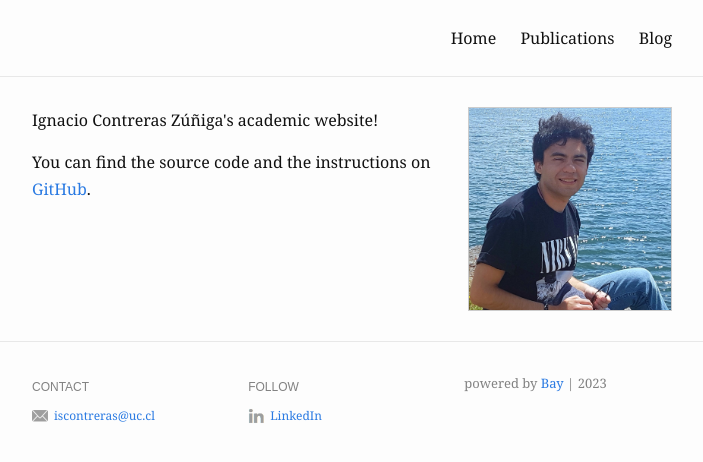
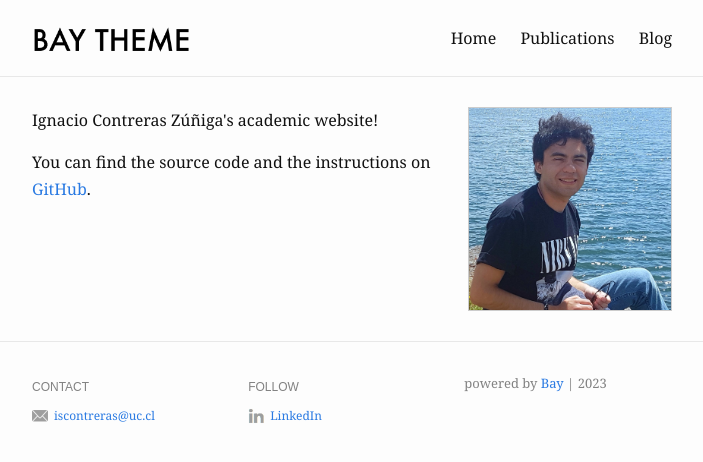
Before and after one commit to ignacontreras/ignacontreras.github.io, a Jekyll site: the page built from index.md, in a window 1280 px wide. Shown: the top 462 px of the page, without its empty margins (288-991 px from the left). Built offline with Jekyll 4.4.1, drawn with Linux system fonts in a browser that asks for light colours.

Commit message:
Update header.html

```diff
--- a/_includes/header.html
+++ b/_includes/header.html
@@ -1,7 +1,7 @@
 <header class="site-header">
   <div class="wrapper">
     <a class="site-title" href="{{ "site.title" | prepend: site.baseurl | prepend: site.url }}/">
-      <a src="{{ "site.title" | absolute_url }}" alt="{{ site.title }}" />
+      <img src="{{ "/assets/img/title.png" | absolute_url }}" alt="{{ site.title }}" />
     </a>
 
     <nav class="site-nav">
```
